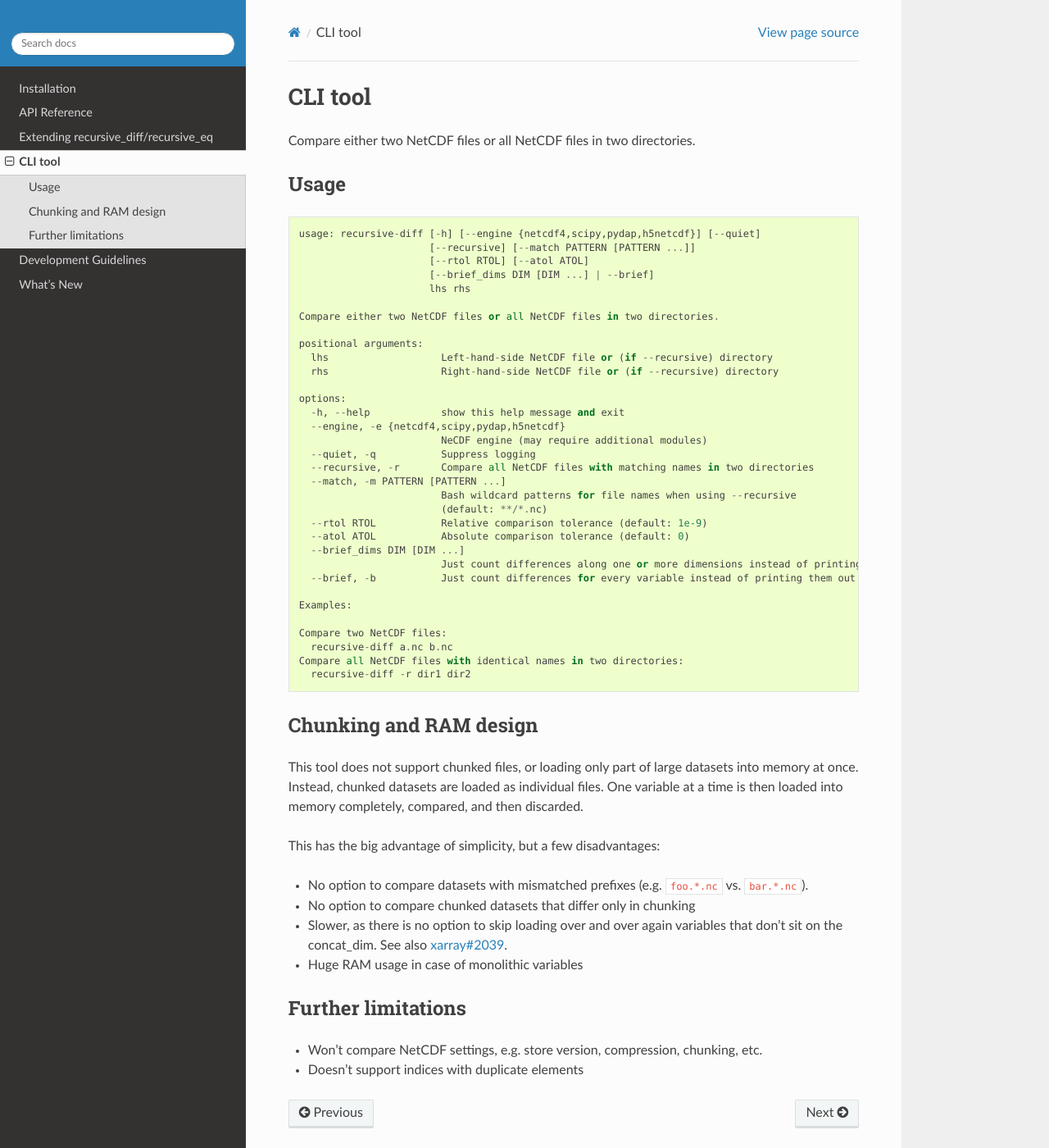
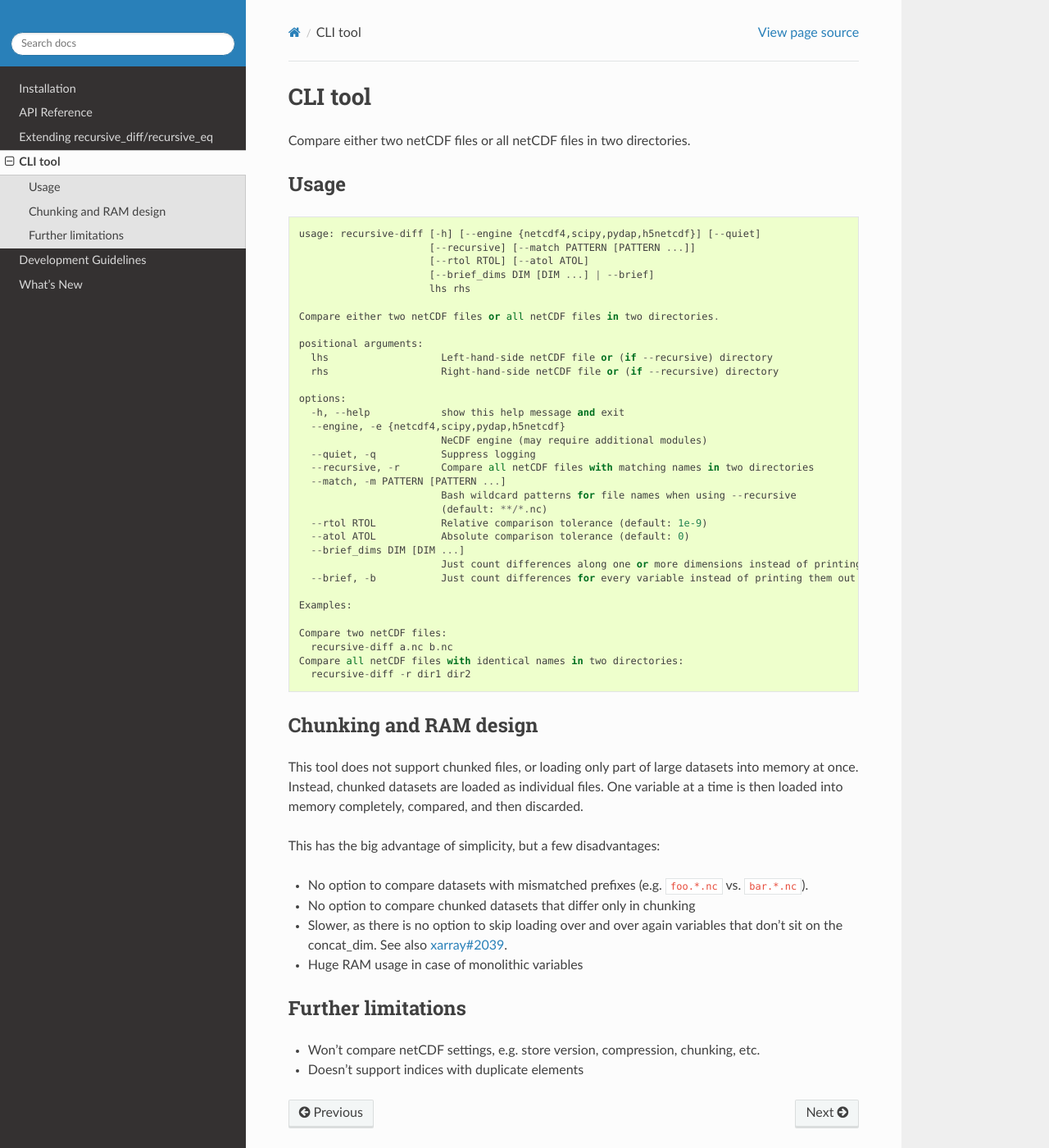
Before and after one commit to crusaderky/recursive_diff, a Sphinx documentation site: the page built from doc/cli.rst, in a window 1280 px wide and 1400 px high. Shown: the whole window at 82% size. Built offline with Sphinx 7.4.7 and the Read the Docs theme 3.1.0, drawn with Linux system fonts in a browser that asks for light colours; the version number could not be read and is left out.

Commit message:
Use canonical capitalization for netCDF

```diff
--- a/doc/cli.rst
+++ b/doc/cli.rst
@@ -1,6 +1,6 @@
 CLI tool
 ========
-Compare either two NetCDF files or all NetCDF files in two directories.
+Compare either two netCDF files or all netCDF files in two directories.
 
 
 Usage
@@ -13,18 +13,18 @@ Usage
                         [--brief_dims DIM [DIM ...] | --brief]
                         lhs rhs
 
-  Compare either two NetCDF files or all NetCDF files in two directories.
+  Compare either two netCDF files or all netCDF files in two directories.
 
   positional arguments:
-    lhs                   Left-hand-side NetCDF file or (if --recursive) directory
-    rhs                   Right-hand-side NetCDF file or (if --recursive) directory
+    lhs                   Left-hand-side netCDF file or (if --recursive) directory
+    rhs                   Right-hand-side netCDF file or (if --recursive) directory
 
   options:
     -h, --help            show this help message and exit
     --engine, -e {netcdf4,scipy,pydap,h5netcdf}
                           NeCDF engine (may require additional modules)
     --quiet, -q           Suppress logging
-    --recursive, -r       Compare all NetCDF files with matching names in two directories
+    --recursive, -r       Compare all netCDF files with matching names in two directories
     --match, -m PATTERN [PATTERN ...]
                           Bash wildcard patterns for file names when using --recursive
                           (default: **/*.nc)
@@ -36,9 +36,9 @@ Usage
 
   Examples:
 
-  Compare two NetCDF files:
+  Compare two netCDF files:
     recursive-diff a.nc b.nc
-  Compare all NetCDF files with identical names in two directories:
+  Compare all netCDF files with identical names in two directories:
     recursive-diff -r dir1 dir2
 
 
@@ -62,6 +62,6 @@ This has the big advantage of simplicity, but a few disadvantages:
 
 Further limitations
 -------------------
-- Won't compare NetCDF settings, e.g. store version, compression,
+- Won't compare netCDF settings, e.g. store version, compression,
   chunking, etc.
 - Doesn't support indices with duplicate elements
--- a/doc/index.rst
+++ b/doc/index.rst
@@ -25,8 +25,8 @@ speed.
 Another function, :func:`~recursive_diff.recursive_eq`, is designed to be used in unit
 tests.
 
-Finally, the :doc:`cli` allows comparing two NetCDF files, or two directories full of
-NetCDF files, as long as they can be loaded with :func:`xarray.open_dataset`.
+Finally, the :doc:`cli` allows comparing two netCDF files, or two directories full of
+netCDF files, as long as they can be loaded with :func:`xarray.open_dataset`.
 
 Examples
 --------
--- a/doc/whats-new.rst
+++ b/doc/whats-new.rst
@@ -5,7 +5,7 @@ What's New
 
 v1.4.0 (unreleased)
 -------------------
-- Dropped support for pynio, cfgrib, and pseudonetcdf NetCDF engines
+- Dropped support for pynio, cfgrib, and pseudonetcdf netCDF engines
 - The ``ncdiff`` CLI tool has been deprecated in favor of the new ``recursive-diff``.
 - The ``recursive-diff`` CLI tool supports multiple wildcard patterns, e.g.::
 
```
Also changed, not shown: pyproject.toml (+7 -7 lines), 3 other files.
